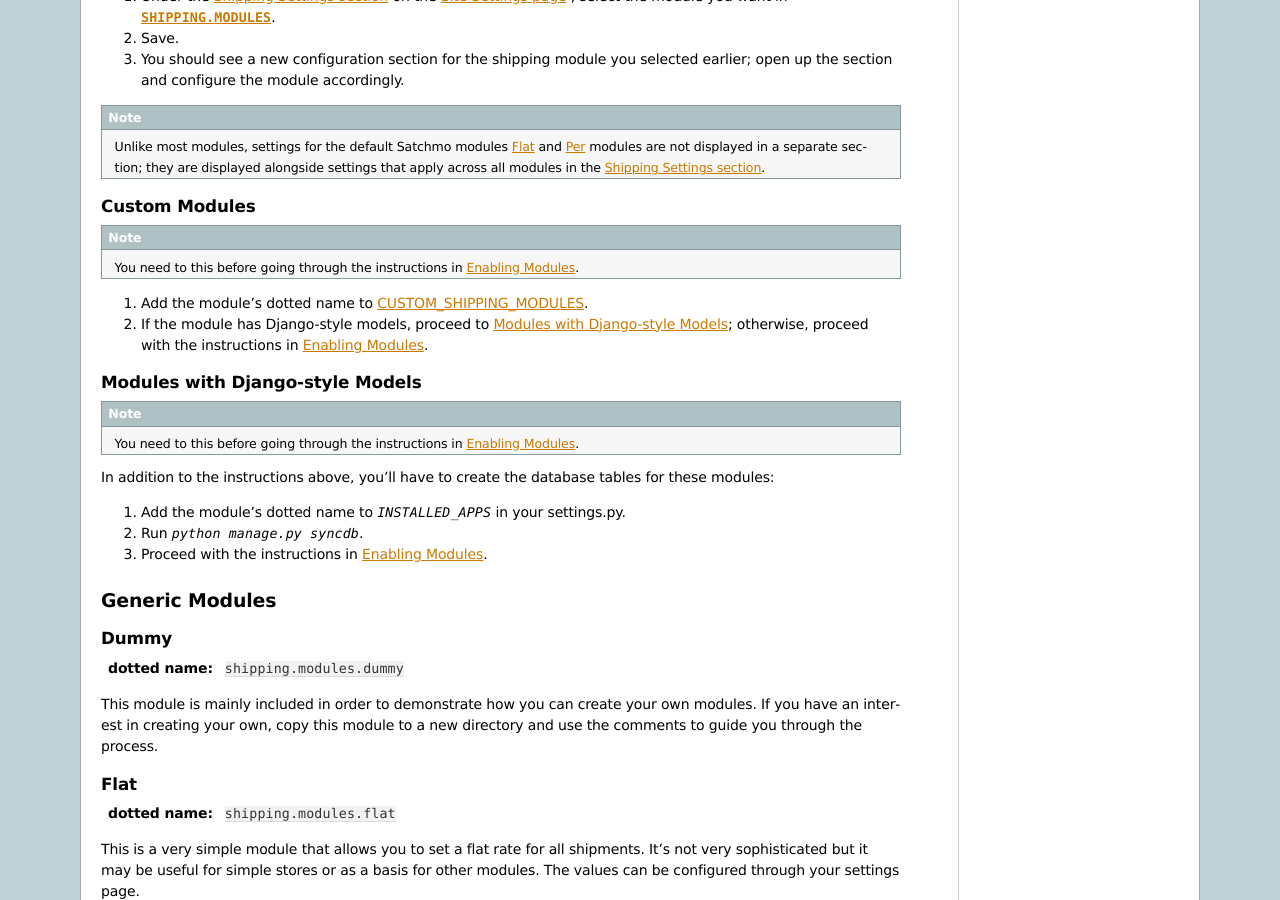
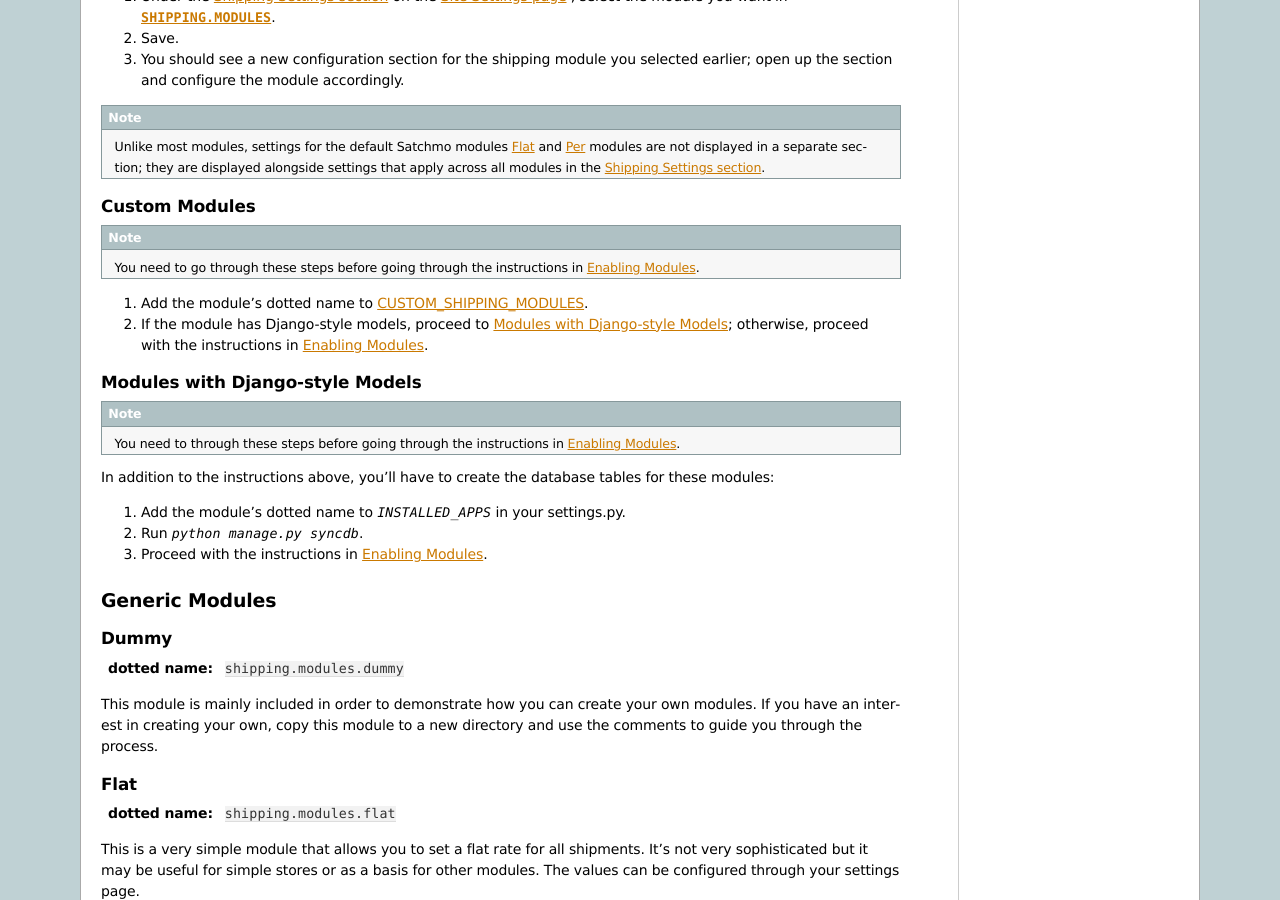
Before and after one commit to opencoca/WEB-Satchmo, a Sphinx documentation site: the page built from docs/shipping.txt, in a window 1280 px wide and 900 px high, scrolled down 1111 px. Built offline with Sphinx 7.4.7, drawn with Linux system fonts in a browser that asks for light colours.

Commit message:
docs/shipping: fix sentences

```diff
--- a/docs/shipping.txt
+++ b/docs/shipping.txt
@@ -76,7 +76,8 @@ Custom Modules
 
 .. Note::
 
-    You need to this before going through the instructions in `Enabling Modules`_.
+    You need to go through these steps before going through the instructions in
+    `Enabling Modules`_.
 
 #. Add the module's dotted name to :ref:`CUSTOM_SHIPPING_MODULES
    <satchmo_settings_custom_shipping_modules>`.
@@ -90,7 +91,8 @@ Modules with Django-style Models
 
 .. Note::
 
-    You need to this before going through the instructions in `Enabling Modules`_.
+    You need to through these steps before going through the instructions in
+    `Enabling Modules`_.
 
 In addition to the instructions above, you'll have to create the database tables for
 these modules:
```
